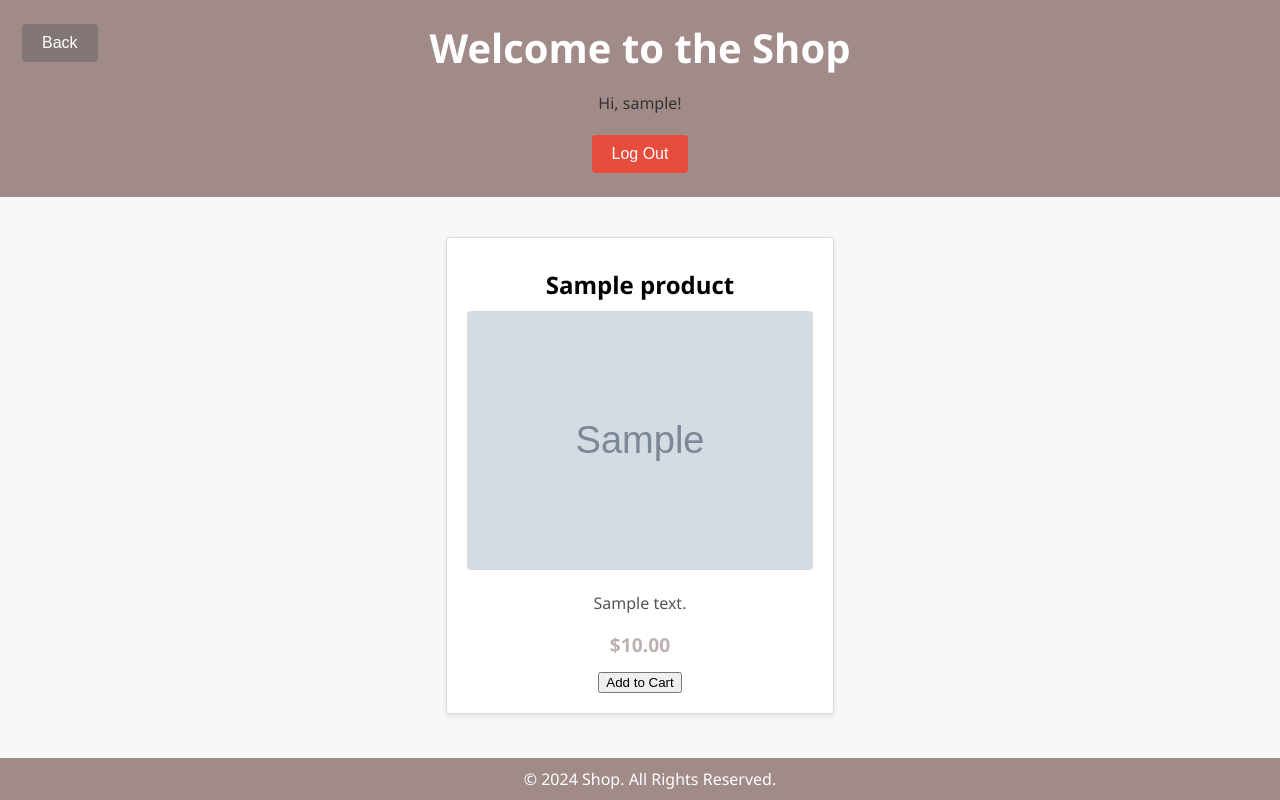
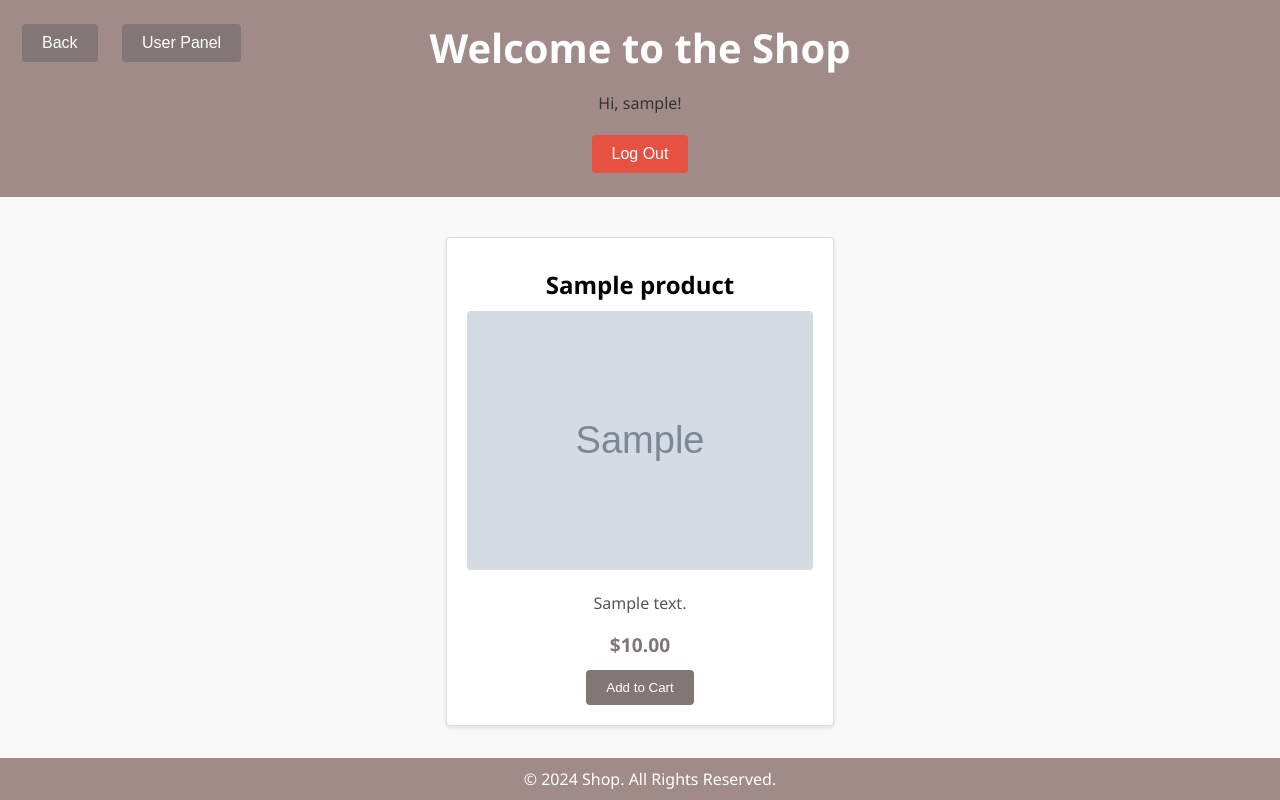
Before and after one commit to Tinsleytrn/vulnerable-web, a PHP site: page /product.php in a window 1280 px wide. Run offline with PHP 8.4, Linux system fonts and the light colour scheme; the visitor is signed in with stand-in values (Sample User, id 1); tables that the repository leaves empty or names only in its code hold one stand-in row (values such as "Sample post"); grey boxes marked "Sample" are stand-in pictures.

Commit message:
update some button

```diff
--- a/product.php
+++ b/product.php
@@ -81,7 +81,7 @@ $conn->close();
         }
 
         .product .price {
-            color: #beb2b1;
+            color: #827776;
             font-size: 1.2em;
             font-weight: bold;
             margin: 10px 0;
@@ -125,12 +125,16 @@ $conn->close();
             position: absolute;
             left: 20px;
         }
+        .back-button:hover {
+            background-color: #b4a3a1;
+        }
+
         .log-out{
             position: center;
             left: 100px;
         }
         .log-out-btn{
-            background-color: #e74c3c;
+            background-color: #e55242;
             border: none;
             color: white;
             padding: 10px 20px;
@@ -142,12 +146,51 @@ $conn->close();
             margin: 4px 2px;
             cursor: pointer;
         }
+
+        .log-out-btn:hover {
+            background-color: #e96e61;
+        }
+
+        .add-to-cart-btn{
+            background-color: #827776;
+            border: none;
+            color: white;
+            padding: 10px 20px;
+            text-align: center;
+            border-radius: 4px;
+        }
+        .add-to-cart-btn:hover {
+            background-color: #b4a3a1;
+        }
+
+        .user-button {
+            background-color: #827776;
+            border: none;
+            color: white;
+            padding: 10px 20px;
+            text-align: center;
+            text-decoration: none;
+            display: inline-block;
+            font-size: 16px;
+            margin: 4px 2px;
+            cursor: pointer;
+            border-radius: 4px;
+            position: absolute;
+            left: 120px;
+        }
+        .user-button:hover {
+            background-color: #b4a3a1;
+        }
+
     </style>
 </head>
 
 <body>
     <div class="header">
         <button class="back-button" onclick="history.back()">Back</button>
+        <form action="profile.php" method="post">
+                <button type="submit" class="user-button">User Panel</button>
+            </form>
         <h1>Welcome to the Shop</h1>
         <p>Hi, <?php echo htmlspecialchars($_SESSION["user"]); ?>!</p>
         <form action="logout.php" method="post" class="log-out">
@@ -166,7 +209,7 @@ $conn->close();
                     <p class="price">$<?php echo number_format($product['price'], 2); ?></p>
                     <form action="" method="post">
                         <input type="hidden" name="product_id" value="<?php echo $product['id']; ?>">
-                        <button type="submit" name="add_to_cart">Add to Cart</button>
+                        <button type="submit" name="add_to_cart" class="add-to-cart-btn">Add to Cart</button>
                     </form>
                 </div>
             <?php endforeach; ?>
```
Also changed, not shown: admin.php (+6 -2 lines), upload.php (+25 -6 lines).
